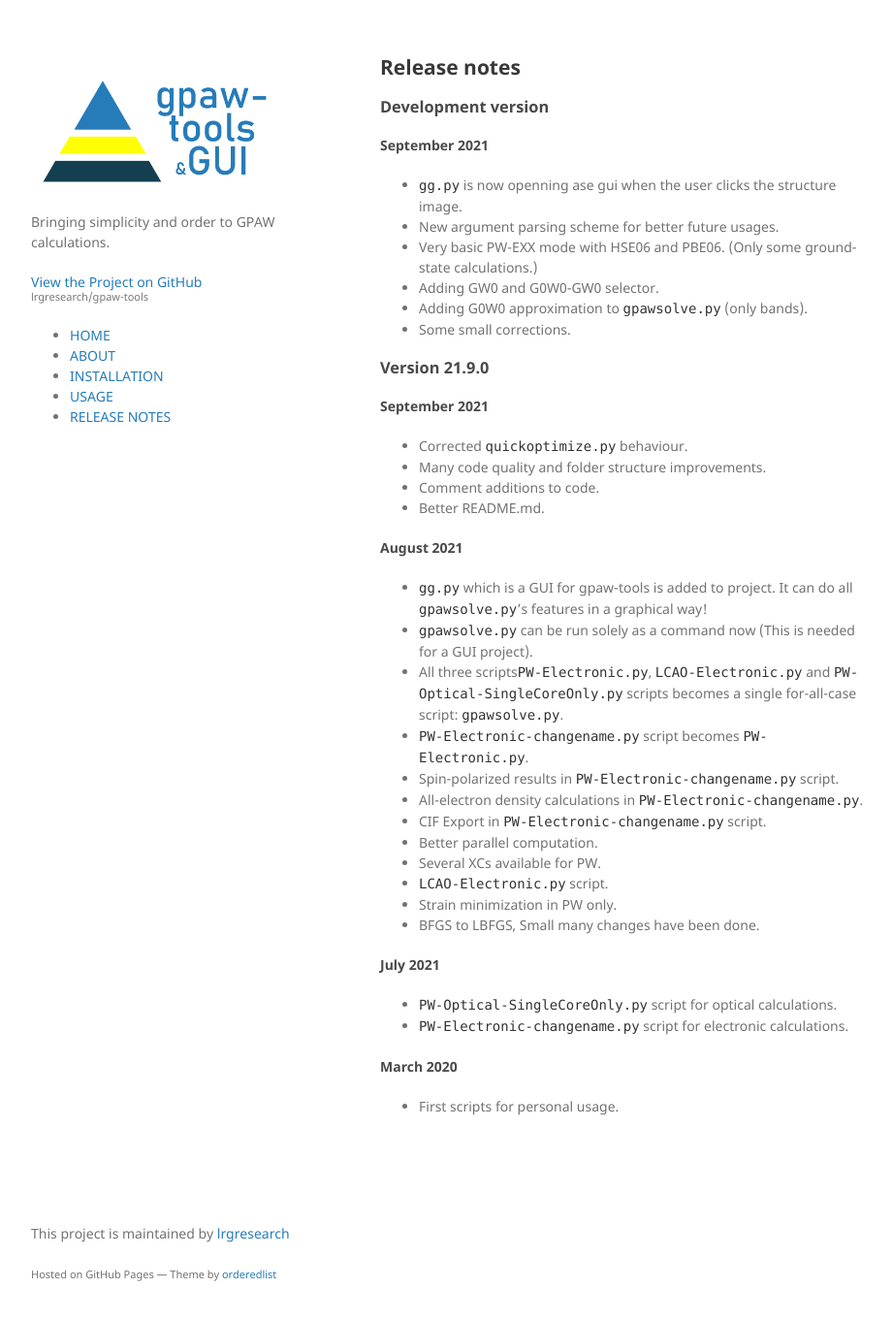
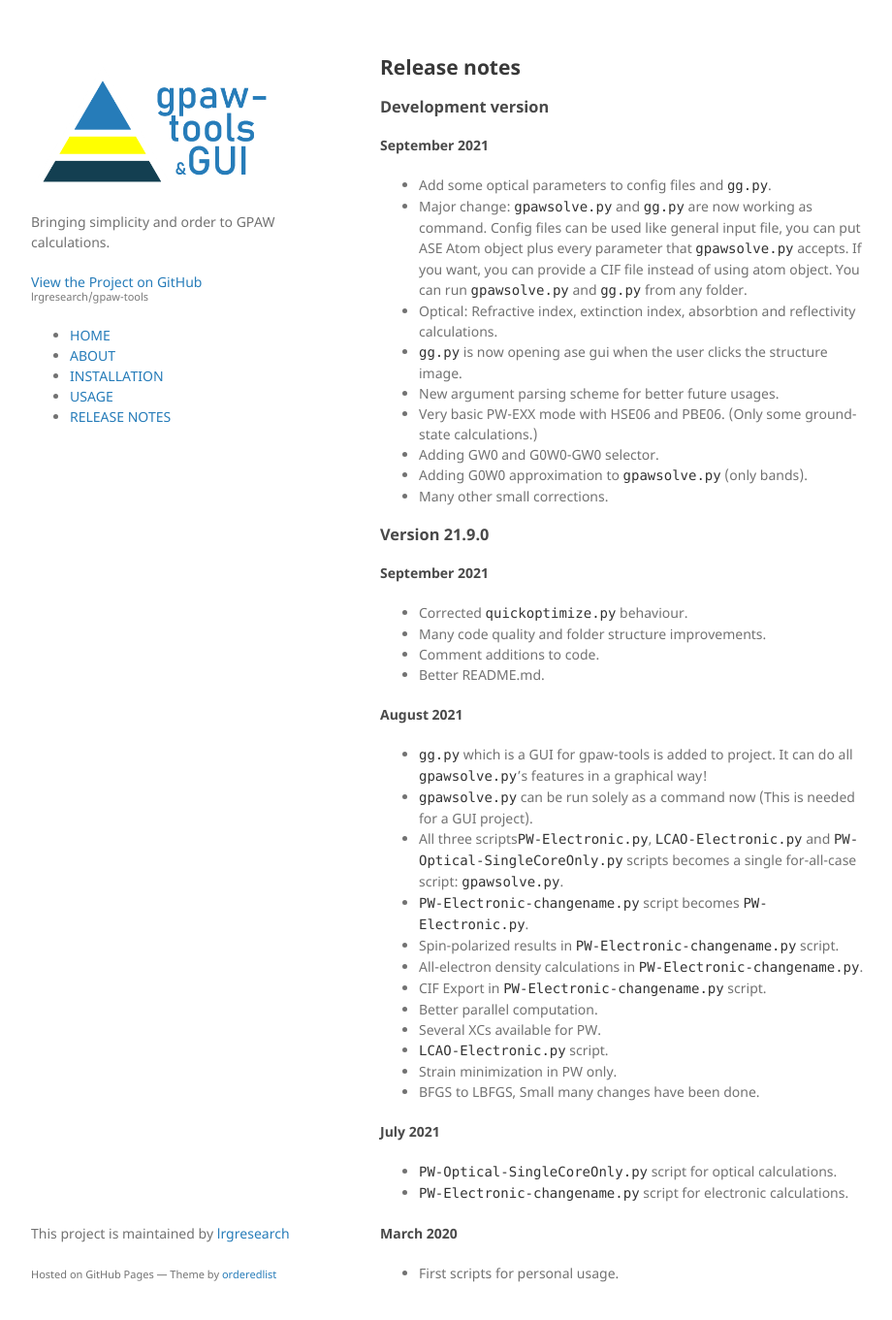
Before and after one commit to lrgresearch/gpaw-tools, a Jekyll site: the page built from releasenotes.md, in a window 1280 px wide and 1393 px high. Shown: the top 1361 px of the window at 97% size, without its empty margins (178-1098 px from the left). Built offline with Jekyll 4.4.1, drawn with Linux system fonts in a browser that asks for light colours.

Commit message:
Update releasenotes.md

```diff
--- a/releasenotes.md
+++ b/releasenotes.md
@@ -8,12 +8,15 @@ title: Release Notes
 
 ### Development version
 #### September 2021
-* `gg.py` is now openning ase gui when the user clicks the structure image.
+* Add some optical parameters to config files and `gg.py`.
+* Major change: `gpawsolve.py` and `gg.py` are now working as command. Config files can be used like general input file, you can put ASE Atom object plus every parameter that `gpawsolve.py` accepts. If you want, you can provide a CIF file instead of using atom object. You can run `gpawsolve.py` and `gg.py` from any folder.
+* Optical: Refractive index, extinction index, absorbtion and reflectivity calculations.
+* `gg.py` is now opening ase gui when the user clicks the structure image.
 * New argument parsing scheme for better future usages.
 * Very basic PW-EXX mode with HSE06 and PBE06. (Only some ground-state calculations.)
 * Adding GW0 and G0W0-GW0 selector.
 * Adding G0W0 approximation to `gpawsolve.py` (only bands).
-* Some small corrections.
+* Many other small corrections.
 
 ### Version 21.9.0
 
```
